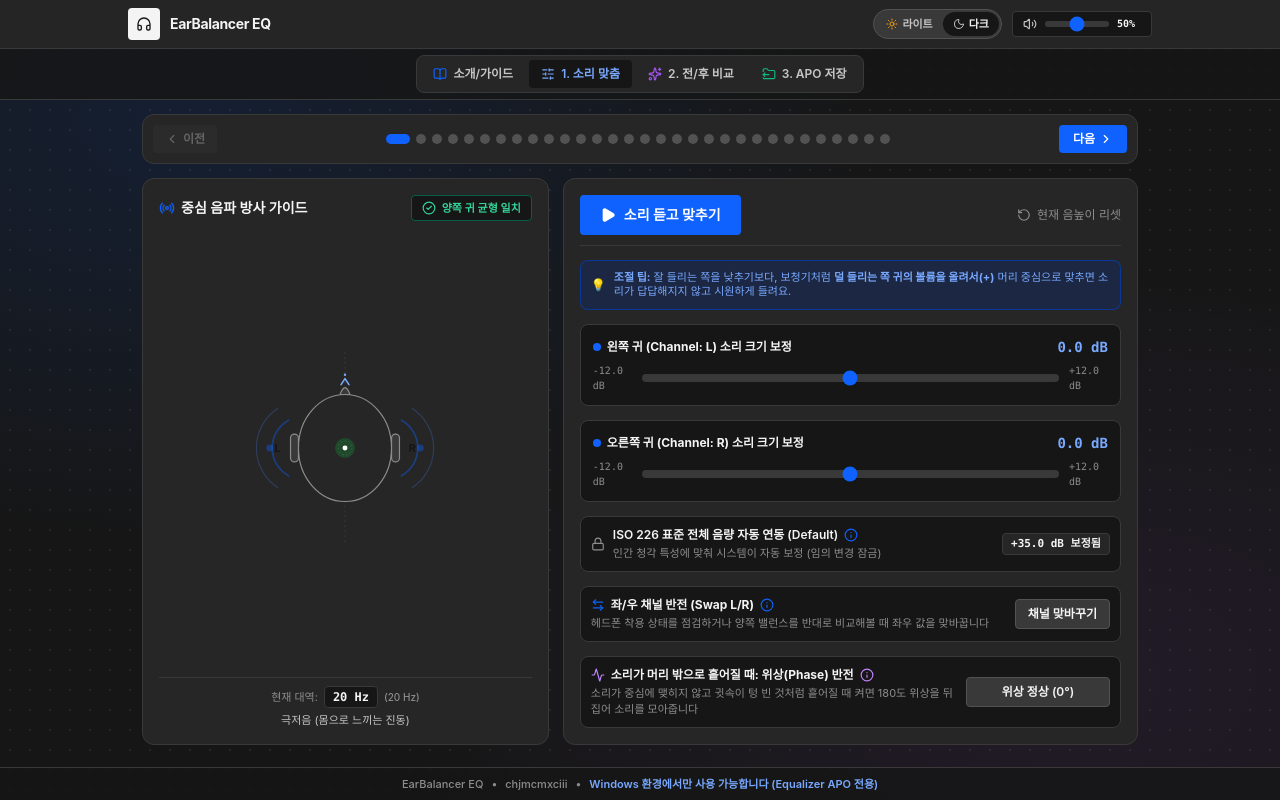
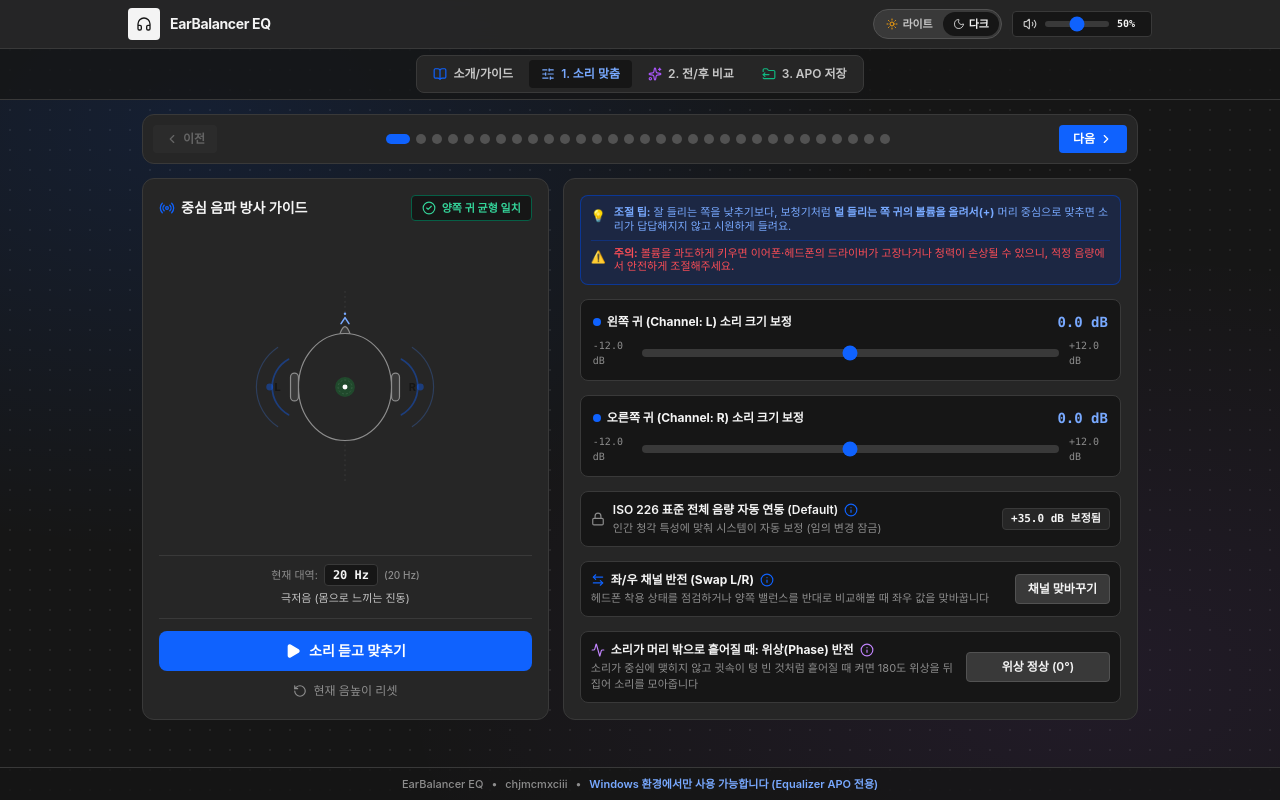
Before and after one commit to CHJMCMXCIII/earbalancer-eq, a React (Vite) app: page / in a window 1280 px wide. Built offline with nearby package versions, Linux system fonts and the light colour scheme; a web font is replaced by a local one.

Commit message:
feat: move sound listen and reset buttons below head visualizer vertically and add red driver/hearing warning text

```diff
--- a/src/components/HeadVisualizer.tsx
+++ b/src/components/HeadVisualizer.tsx
@@ -1,6 +1,6 @@
 import React from 'react';
 import { FrequencyBand } from '../data/iso226';
-import { CheckCircle2, Radio } from 'lucide-react';
+import { CheckCircle2, Radio, Play, Square, RotateCcw } from 'lucide-react';
 
 interface HeadVisualizerProps {
   leftDb: number;
@@ -8,6 +8,8 @@ interface HeadVisualizerProps {
   phaseInvert: boolean;
   isPlaying: boolean;
   currentBand: FrequencyBand;
+  onToggleSound?: () => void;
+  onResetCurrent?: () => void;
 }
 
 export const HeadVisualizer: React.FC<HeadVisualizerProps> = ({
@@ -16,6 +18,8 @@ export const HeadVisualizer: React.FC<HeadVisualizerProps> = ({
   phaseInvert,
   isPlaying,
   currentBand,
+  onToggleSound,
+  onResetCurrent,
 }) => {
   const leftAmp = Math.max(0.3, Math.min(2.0, 1.0 + leftDb / 12));
   const rightAmp = Math.max(0.3, Math.min(2.0, 1.0 + rightDb / 12));
@@ -286,6 +290,42 @@ export const HeadVisualizer: React.FC<HeadVisualizerProps> = ({
           {currentBand.description}
         </div>
       </div>
+
+      {/* 하단 사운드 제어 버튼 영역 (머리 그래픽 하단 수직 정렬) */}
+      {onToggleSound && (
+        <div className="w-full mt-3 pt-3 border-t border-[#e0e0e0] dark:border-[#393939] flex flex-col items-center gap-2 z-10">
+          <button
+            onClick={onToggleSound}
+            className={`w-full py-2.5 px-4 rounded-lg font-bold text-xs sm:text-sm flex items-center justify-center gap-2 shadow-xs transition-all duration-150 cursor-pointer ${
+              isPlaying
+                ? 'bg-[#da1e28] hover:bg-[#ba1b23] text-white'
+                : 'bg-[#0f62fe] hover:bg-[#0353e9] text-white shadow-[#0f62fe]/20'
+            }`}
+          >
+            {isPlaying ? (
+              <>
+                <Square className="w-4 h-4 fill-current" />
+                <span>소리 멈추기</span>
+              </>
+            ) : (
+              <>
+                <Play className="w-4 h-4 fill-current" />
+                <span>소리 듣고 맞추기</span>
+              </>
+            )}
+          </button>
+
+          {onResetCurrent && (
+            <button
+              onClick={onResetCurrent}
+              className="flex items-center justify-center gap-1.5 py-1 text-xs text-[#525252] dark:text-[#8d8d8d] hover:text-[#161616] dark:hover:text-[#ffffff] transition-colors cursor-pointer"
+            >
+              <RotateCcw className="w-3.5 h-3.5" />
+              <span>현재 음높이 리셋</span>
+            </button>
+          )}
+        </div>
+      )}
     </div>
   );
 };
--- a/src/pages/WizardCalibration.tsx
+++ b/src/pages/WizardCalibration.tsx
@@ -255,7 +255,7 @@ export const WizardCalibration: React.FC<WizardCalibrationProps> = ({
 
       {/* 2. 메인 2컬럼 레이아웃 (items-stretch: 긴 쪽 길이로 맞추고, 짧은 쪽은 상-하로 퍼지도록 justify-between) */}
       <div className="grid grid-cols-1 md:grid-cols-12 gap-3.5 items-stretch w-full">
-        {/* 좌측 5컬럼: 머리 중심 방사형 음파 시각 가이드 (h-full & justify-between) */}
+        {/* 좌측 5컬럼: 머리 중심 방사형 음파 시각 가이드 및 하단 소리 제어 버튼 (h-full & justify-between) */}
         <div className="md:col-span-5 h-full w-full">
           <HeadVisualizer
             leftDb={currentBandCalib.leftDb}
@@ -263,55 +263,33 @@ export const WizardCalibration: React.FC<WizardCalibrationProps> = ({
             phaseInvert={currentBandCalib.phaseInvert}
             isPlaying={isPlaying}
             currentBand={currentBandInfo}
+            onToggleSound={handleToggleSound}
+            onResetCurrent={handleResetCurrent}
           />
         </div>
 
         {/* 우측 7컬럼: 좌/우 채널 분리 조절 슬라이더 및 보조 도구 패널 (h-full & justify-between) */}
         <div className="md:col-span-7 h-full p-4 carbon-card rounded-xl shadow-xs flex flex-col justify-between gap-3.5">
-          {/* 소리 듣기/멈추기 & 리셋 */}
-          <div className="flex items-center justify-between pb-2.5 border-b border-[#e0e0e0] dark:border-[#393939]">
-            <button
-              onClick={handleToggleSound}
-              className={`flex items-center gap-2 px-5 py-2.5 rounded font-bold text-xs sm:text-sm shadow-xs transition-all duration-150 cursor-pointer ${
-                isPlaying
-                  ? 'bg-[#da1e28] hover:bg-[#ba1b23] text-white'
-                  : 'bg-[#0f62fe] hover:bg-[#0353e9] text-white shadow-[#0f62fe]/20'
-              }`}
-            >
-              {isPlaying ? (
-                <>
-                  <Square className="w-4 h-4 fill-current" />
-                  <span>소리 멈추기</span>
-                </>
-              ) : (
-                <>
-                  <Play className="w-4 h-4 fill-current" />
-                  <span>소리 듣고 맞추기</span>
-                </>
-              )}
-            </button>
-
-            <button
-              onClick={handleResetCurrent}
-              className="flex items-center gap-1.5 text-xs text-[#525252] dark:text-[#8d8d8d] hover:text-[#161616] dark:hover:text-[#ffffff] cursor-pointer"
-            >
-              <RotateCcw className="w-3.5 h-3.5" />
-              <span>현재 음높이 리셋</span>
-            </button>
-          </div>
-
           {actionNotice && (
             <div className="p-2 rounded-lg bg-emerald-50 dark:bg-emerald-950/60 border border-emerald-300 dark:border-emerald-600 text-xs font-semibold text-emerald-800 dark:text-emerald-200 transition-all duration-150">
               {actionNotice}
             </div>
           )}
 
-          {/* 보청기 원리 기반 권장 안내 팁 배너 */}
-          <div className="p-2.5 rounded-lg bg-[#edf5ff] dark:bg-[#002d9c]/25 border border-[#d0e2ff] dark:border-[#0043ce]/60 flex items-center gap-2 text-[11px] text-[#0043ce] dark:text-[#78a9ff]">
-            <span className="flex-shrink-0 text-xs">💡</span>
-            <span className="leading-tight">
-              <strong>조절 팁:</strong> 잘 들리는 쪽을 낮추기보다, 보청기처럼 <strong>덜 들리는 쪽 귀의 볼륨을 올려서(+)</strong> 머리 중심으로 맞추면 소리가 답답해지지 않고 시원하게 들려요.
-            </span>
+          {/* 보청기 원리 기반 권장 안내 팁 배너 및 볼륨/청력 안전 주의 문구 */}
+          <div className="p-2.5 rounded-lg bg-[#edf5ff] dark:bg-[#002d9c]/25 border border-[#d0e2ff] dark:border-[#0043ce]/60 space-y-1.5 text-[11px]">
+            <div className="flex items-start gap-2 text-[#0043ce] dark:text-[#78a9ff]">
+              <span className="flex-shrink-0 text-xs mt-0.5">💡</span>
+              <span className="leading-tight">
+                <strong>조절 팁:</strong> 잘 들리는 쪽을 낮추기보다, 보청기처럼 <strong>덜 들리는 쪽 귀의 볼륨을 올려서(+)</strong> 머리 중심으로 맞추면 소리가 답답해지지 않고 시원하게 들려요.
+              </span>
+            </div>
+            <div className="flex items-start gap-2 text-[#da1e28] dark:text-[#fa4d56] font-medium pt-1.5 border-t border-[#d0e2ff]/60 dark:border-[#0043ce]/40">
+              <span className="flex-shrink-0 text-xs mt-0.5">⚠️</span>
+              <span className="leading-tight">
+                <strong>주의:</strong> 볼륨을 과도하게 키우면 이어폰·헤드폰의 드라이버가 고장나거나 청력이 손상될 수 있으니, 적정 음량에서 안전하게 조절해주세요.
+              </span>
+            </div>
           </div>
 
           {/* 왼쪽 귀 (Left Channel) 채널 분리 슬라이더 (0.1 dB 단위 고정) */}
```
Also changed, not shown: 2 other files (tests, documents, lock files or other folders).
